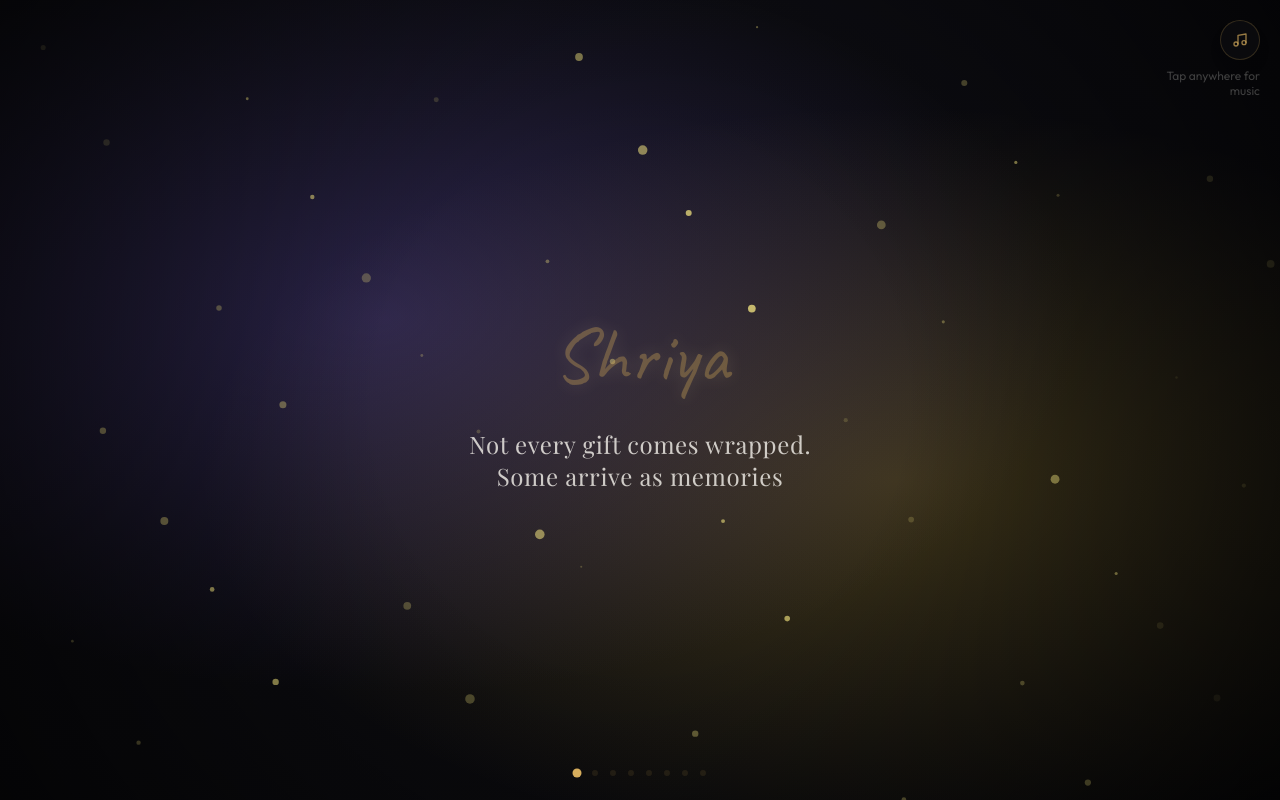
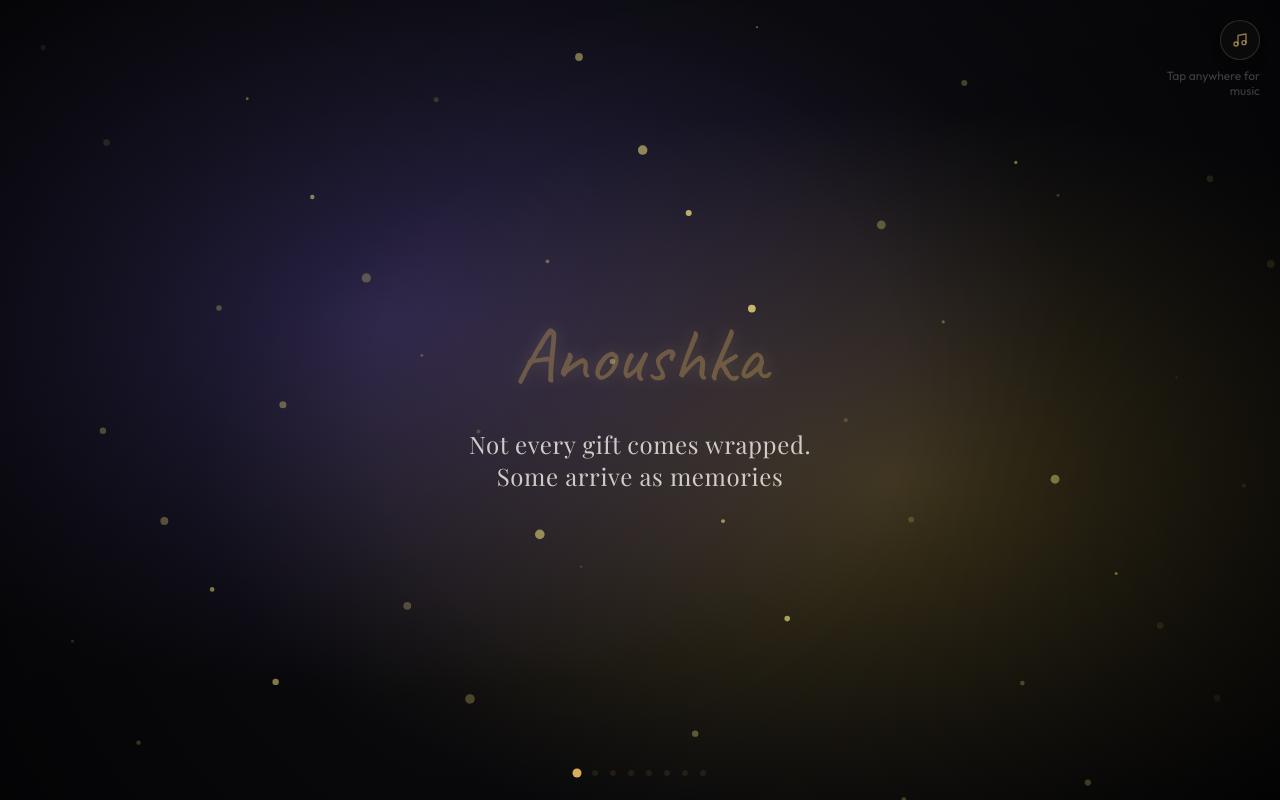
Before and after one commit to ayushaether/Anoushka-yrr, a React (Vite) app: page / in a window 1280 px wide. Built offline with nearby package versions, Linux system fonts and the light colour scheme; a web font is replaced by a local one.

Commit message:
Update Chapter1Welcome.tsx

```diff
--- a/src/components/chapters/Chapter1Welcome.tsx
+++ b/src/components/chapters/Chapter1Welcome.tsx
@@ -125,7 +125,7 @@ export function Chapter1Welcome({ onComplete, playClickSfx }: Props) {
                 }}
                 className="handwriting text-7xl md:text-8xl text-primary mb-6"
               >
-                Shriya
+                Anoushka
               </motion.h1>
 
               <motion.p
```
